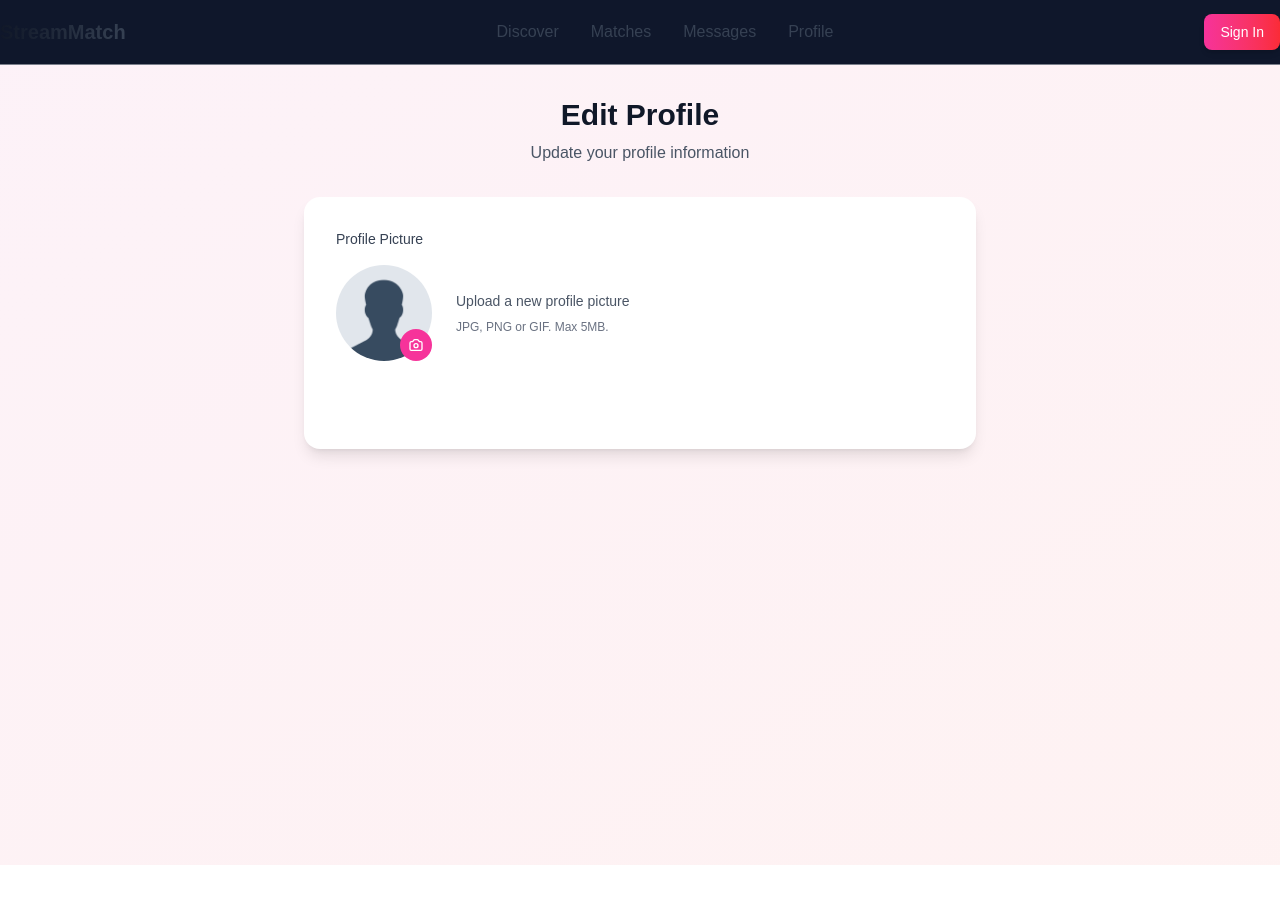
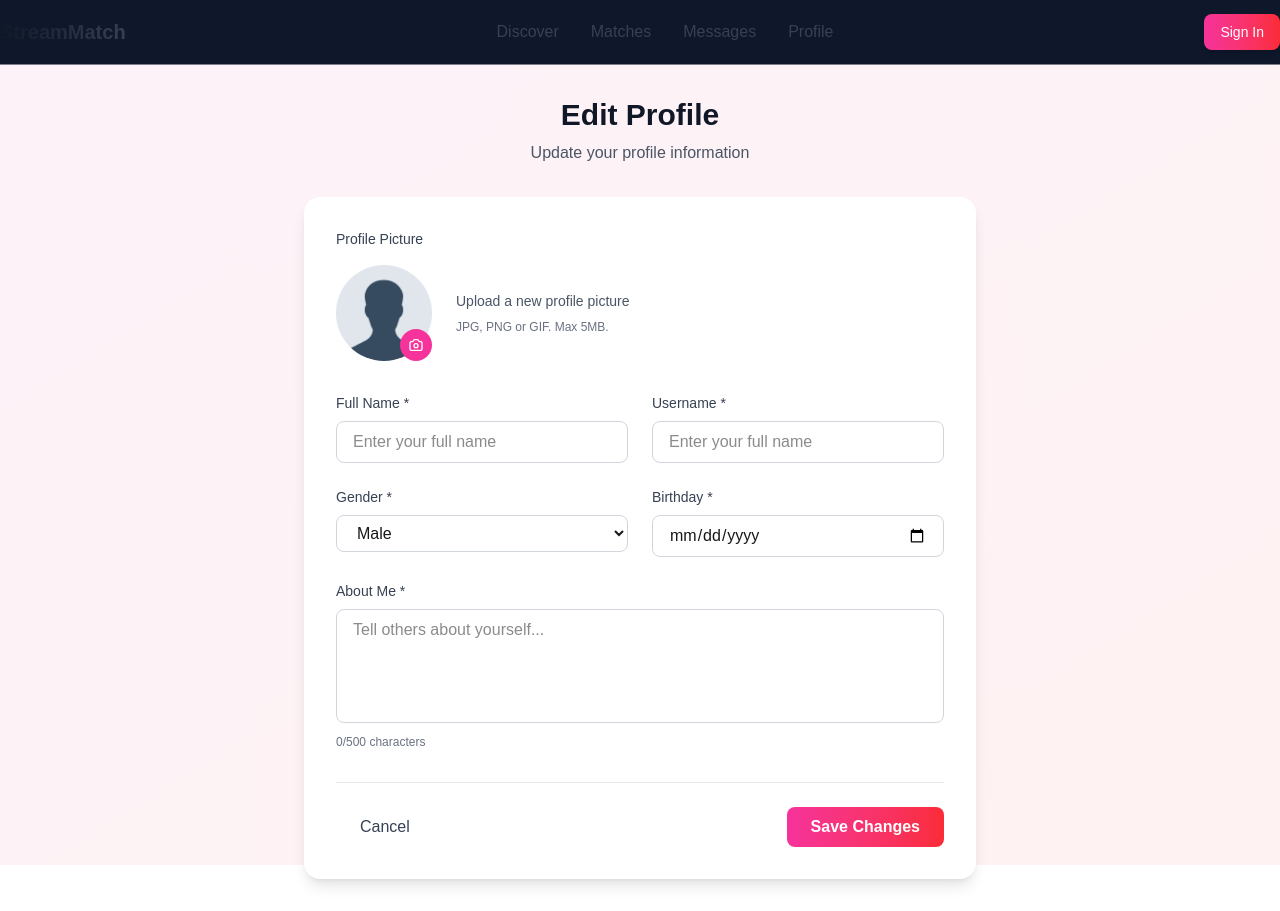
Before and after one commit to gopinathmurugan-39/dating-app, a Next.js app: page /profile/edit in a window 1280 px wide. Before the commit the page ends 865 px from the top, so only its background shows below. Built offline with nearby package versions, Linux system fonts and the light colour scheme; no server answers.

Commit message:
Edit Profile completed
Added workspace settings too

```diff
--- a/app/profile/edit/page.tsx
+++ b/app/profile/edit/page.tsx
@@ -1,8 +1,13 @@
 "use client";
 
 import PhotoUpload from "@/components/PhotoUpload";
+import {
+	GetCurrentUserProfile,
+	updateUserProfile,
+} from "@/lib/actions/profile";
 import Image from "next/image";
-import { useState } from "react";
+import { useRouter } from "next/navigation";
+import { useEffect, useState } from "react";
 
 export default function EditProilePage() {
 	const [formData, setFormData] = useState({
@@ -13,6 +18,69 @@ export default function EditProilePage() {
 		birthdate: "",
 		avatar_url: "",
 	});
+
+	const [loading, setLoading] = useState<boolean>(true);
+	const [saving, setSaving] = useState<boolean>(false);
+	const [error, setError] = useState<string | null>(null);
+
+	const router = useRouter();
+
+	useEffect(() => {
+		async function loadProfile() {
+			try {
+				const profileData = await GetCurrentUserProfile();
+				console.log(profileData);
+				if (profileData) {
+					setFormData({
+						full_name: profileData.full_name || "",
+						username: profileData.username || "",
+						bio: profileData.bio || "",
+						gender: profileData.gender || "male",
+						birthdate: profileData.birthdate || "",
+						avatar_url: profileData.avatar_url || "",
+					});
+				}
+			} catch (err) {
+				setError("Failed to load profile");
+			} finally {
+				setLoading(false);
+			}
+		}
+
+		loadProfile();
+	}, []);
+
+	async function handleFormSubmit(e: React.FormEvent) {
+		e.preventDefault();
+
+		setSaving(true);
+		setError(null);
+
+		try {
+			const result = await updateUserProfile(formData);
+			if (result.success) {
+				router.push("/profile");
+			} else {
+				setError(result.error || "Failed to update profile");
+			}
+		} catch (err) {
+			setError("Failed to update profile");
+		} finally {
+			setSaving(false);
+		}
+	}
+
+	function handleInputChange(
+		e: React.ChangeEvent<
+			HTMLInputElement | HTMLTextAreaElement | HTMLSelectElement
+		>,
+	) {
+		const { name, value } = e.target;
+		setFormData((prev) => ({
+			...prev,
+			[name]: value,
+		}));
+	}
 	return (
 		<div className="min-h-screen bg-gradient-to-br from-pink-50 to-red-50 dark:from-gray-900 dark:to-gray-800">
 			<div className="container mx-auto px-4 py-8">
@@ -26,7 +94,10 @@ export default function EditProilePage() {
 				</header>
 
 				<div className="max-w-2xl mx-auto">
-					<form className="bg-white dark:bg-gray-800 rounded-2xl shadow-lg p-8">
+					<form
+						className="bg-white dark:bg-gray-800 rounded-2xl shadow-lg p-8"
+						onSubmit={handleFormSubmit}
+					>
 						<div className="mb-8">
 							<label className="block text-sm font-medium text-gray-700 dark:text-gray-300 mb-4">
 								Profile Picture
@@ -66,7 +137,127 @@ export default function EditProilePage() {
 							</div>
 						</div>
 						<div className="grid grid-cols-1 md:grid-cols-2 gap-6 mb-6">
-							<div className=""></div>
+							<div>
+								<label
+									htmlFor="full_name"
+									className="block text-sm font-medium text-gray-700 dark:text-gray-300 mb-2"
+								>
+									Full Name *
+								</label>
+								<input
+									type="text"
+									id="full_name"
+									name="full_name"
+									value={formData.full_name}
+									onChange={handleInputChange}
+									required
+									className="w-full px-4 py-2 border border-gray-300 dark:border-gray-600 rounded-lg focus:outline-none focus:ring-2 focus:ring-pink-500 focus:border-transparent dark:bg-gray-700 dark:text-white"
+									placeholder="Enter your full name"
+								/>
+							</div>
+							<div>
+								<label
+									htmlFor="full_name"
+									className="block text-sm font-medium text-gray-700 dark:text-gray-300 mb-2"
+								>
+									Username *
+								</label>
+								<input
+									type="text"
+									id="username"
+									name="username"
+									value={formData.username}
+									onChange={handleInputChange}
+									required
+									className="w-full px-4 py-2 border border-gray-300 dark:border-gray-600 rounded-lg focus:outline-none focus:ring-2 focus:ring-pink-500 focus:border-transparent dark:bg-gray-700 dark:text-white"
+									placeholder="Enter your full name"
+								/>
+							</div>
+						</div>
+
+						<div className="grid grid-cols-1 md:grid-cols-2 gap-6 mb-6">
+							<div>
+								<label
+									htmlFor="gender"
+									className="block text-sm font-medium text-gray-700 dark:text-gray-300 mb-2"
+								>
+									Gender *
+								</label>
+								<select
+									id="gender"
+									name="gender"
+									value={formData.gender}
+									onChange={handleInputChange}
+									required
+									className="w-full px-4 py-2 border border-gray-300 dark:border-gray-600 rounded-lg focus:outline-none focus:ring-2 focus:ring-pink-500 focus:border-transparent dark:bg-gray-700 dark:text-white"
+								>
+									<option value="male">Male</option>
+									<option value="female">Female</option>
+									<option value="other">Other</option>
+								</select>
+							</div>
+							<div>
+								<label
+									htmlFor="birthdate"
+									className="block text-sm font-medium text-gray-700 dark:text-gray-300 mb-2"
+								>
+									Birthday *
+								</label>
+								<input
+									type="date"
+									id="birthdate"
+									name="birthdate"
+									value={formData.birthdate}
+									onChange={handleInputChange}
+									required
+									className="w-full px-4 py-2 border border-gray-300 dark:border-gray-600 rounded-lg focus:outline-none focus:ring-2 focus:ring-pink-500 focus:border-transparent dark:bg-gray-700 dark:text-white"
+								/>
+							</div>
+						</div>
+						<div className="mb-8">
+							<label
+								htmlFor="bio"
+								className="block text-sm font-medium text-gray-700 dark:text-gray-300 mb-2"
+							>
+								About Me *
+							</label>
+							<textarea
+								id="bio"
+								name="bio"
+								value={formData.bio}
+								onChange={handleInputChange}
+								required
+								rows={4}
+								maxLength={500}
+								className="w-full px-4 py-2 border border-gray-300 dark:border-gray-600 rounded-lg focus:outline-none focus:ring-2 focus:ring-pink-500 focus:border-transparent dark:bg-gray-700 dark:text-white resize-none"
+								placeholder="Tell others about yourself..."
+							/>
+							<p className="text-xs text-gray-500 dark:text-gray-400 mt-1">
+								{formData.bio.length}/500 characters
+							</p>
+						</div>
+
+						{error && (
+							<div className="mb-6 p-4 bg-red-100 border border-red-400 text-red-700 rounded-lg">
+								{error}
+							</div>
+						)}
+
+						<div className="flex items-center justify-between pt-6 border-t border-gray-200 dark:border-gray-700">
+							<button
+								type="button"
+								onClick={() => router.back()}
+								className="px-6 py-2 text-gray-700 dark:text-gray-300 hover:text-gray-900 dark:hover:text-white transition-colors duration-200"
+							>
+								Cancel
+							</button>
+							<button
+								type="submit"
+								disabled={saving}
+								className="px-6 py-2 bg-gradient-to-r from-pink-500 to-red-500 text-white font-semibold rounded-lg hover:from-pink-600 hover:to-red-600 focus:outline-none focus:ring-2 focus:ring-pink-500 focus:ring-offset-2 disabled:opacity-50 disabled:cursor-not-allowed transition-all duration-200"
+							>
+								{saving ? "Saving..." : "Save Changes"}
+							</button>
 						</div>
 					</form>
 				</div>
--- a/app/profile/page.tsx
+++ b/app/profile/page.tsx
@@ -252,8 +252,6 @@ export default function ProfilePage() {
 										</svg>
 									</Link>
 								</div>
-							</div>
-
 								<div className="bg-white dark:bg-gray-800 rounded-2xl shadow-lg p-6">
 									<h3 className="text-lg font-semibold text-gray-900 dark:text-white mb-4">
 										Account
@@ -274,5 +272,6 @@ export default function ProfilePage() {
 					</div>
 				</div>
 			</div>
+		</div>
 	);
 }
--- a/lib/actions/profile.ts
+++ b/lib/actions/profile.ts
@@ -1,5 +1,6 @@
 "use server";
 
+import { UserProfile } from "@/interfaces/UserProfile";
 import { createClient } from "../supabase/server";
 
 export async function GetCurrentUserProfile() {
@@ -25,6 +26,42 @@ export async function GetCurrentUserProfile() {
 	}
 
 	return profile;
+}
+
+export async function updateUserProfile(profileData: Partial<UserProfile>) {
+	const supabase = await createClient();
+
+	const {
+		data: { user },
+	} = await supabase.auth.getUser();
+
+	if (!user) {
+		return {
+			success: false,
+			error: "User is not logged in",
+		};
+	}
+
+	const { error } = await supabase
+		.from("users")
+		.update({
+			full_name: profileData.full_name,
+			username: profileData.username,
+			bio: profileData.bio,
+			gender: profileData.gender,
+			birthdate: profileData.birthdate,
+			avatar_url: profileData.avatar_url,
+			updated_at: new Date().toISOString(),
+		})
+		.eq("id", user.id);
+	if (error) {
+		console.log(error);
+		return { success: false, error: error.message };
+	}
+
+	return {
+		success: true,
+	};
 }
 
 export async function uploadProfilePhoto(file: File) {
```
Also changed, not shown: interfaces/UserProfile.ts (line endings or trailing spaces). Lines whose indentation alone changed are shown as unchanged.
